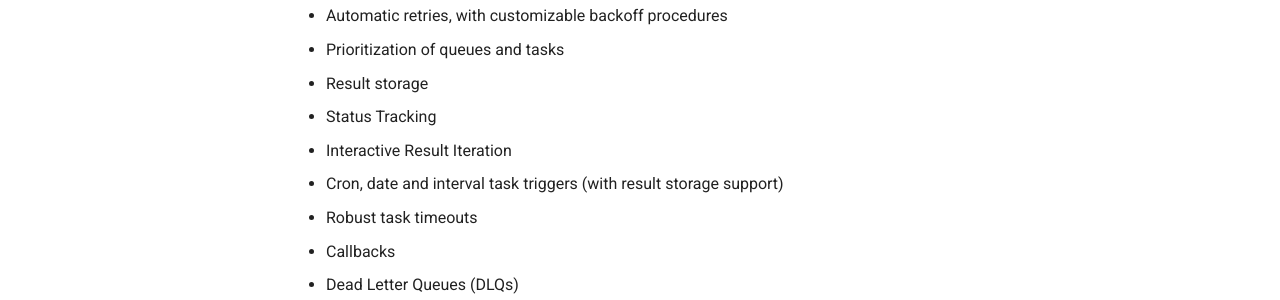
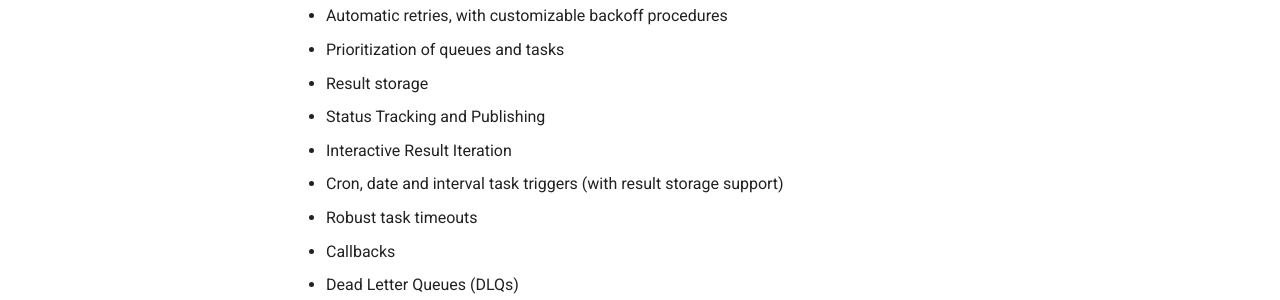
Before and after one commit to TariqAHassan/alsek, an MkDocs documentation site: the page built from docs/index.md, in a window 1280 px wide and 900 px high. Shown: the part 328-628 px from the top of the window. Built offline with MkDocs 1.6.1 and Material for MkDocs 9.7.7, drawn with Linux system fonts in a browser that asks for light colours; comment, search, counter and statistics services are not loaded.

Commit message:
Update docs

```diff
--- a/docs/index.md
+++ b/docs/index.md
@@ -9,7 +9,7 @@ capable while remaining very lightweight. Current functionality includes:
   * Automatic retries, with customizable backoff procedures
   * Prioritization of queues and tasks
   * Result storage
-  * Status Tracking
+  * Status Tracking and Publishing
   * Interactive Result Iteration
   * Cron, date and interval task triggers (with result storage support)
   * Robust task timeouts
```
Also changed, not shown: README.md (+1 -1 lines).
